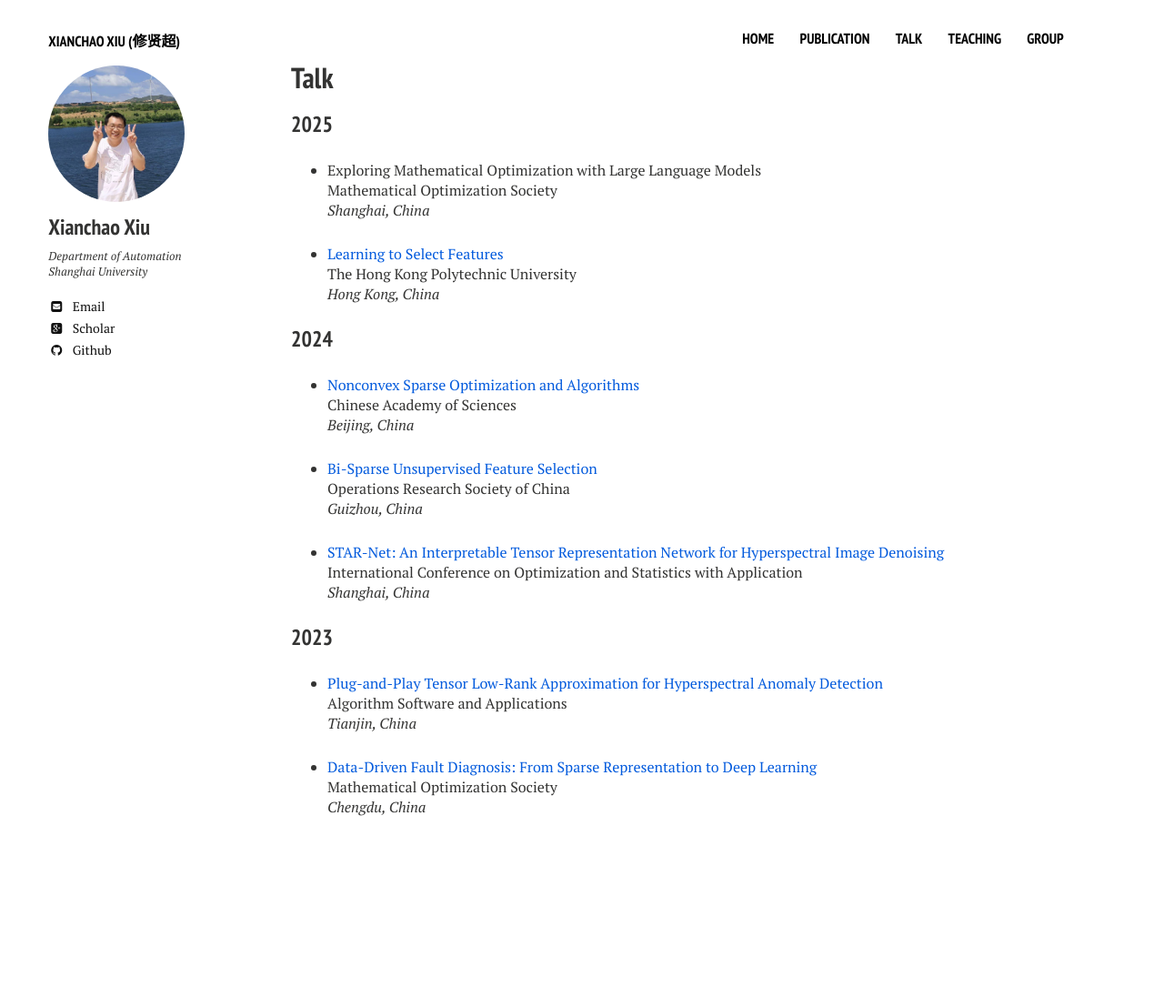
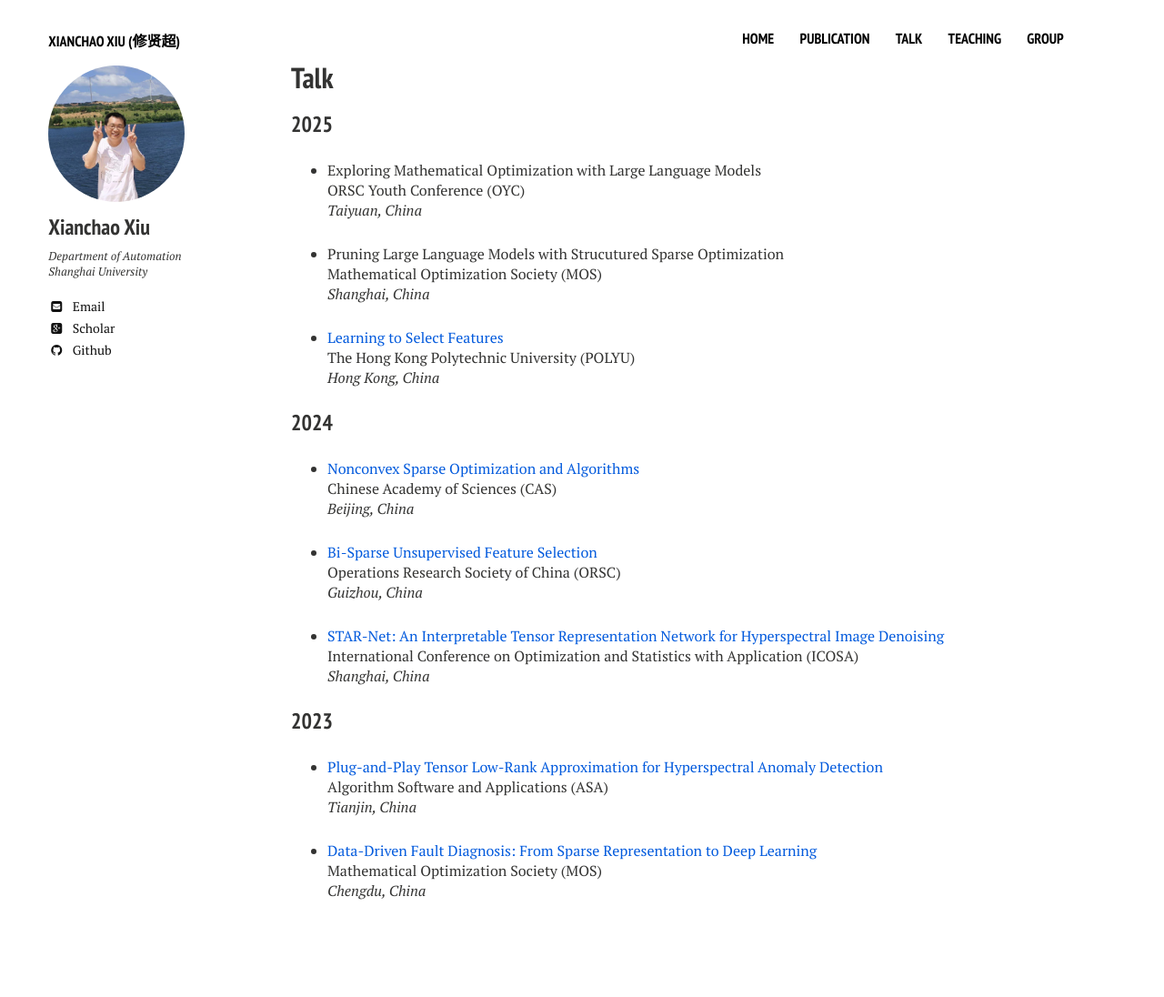
Before and after one commit to xianchaoxiu/xianchaoxiu.github.io, a Jekyll site: the page built from talk/index.md, in a window 1280 px wide. Shown: the whole page at 91% size. Built offline with Jekyll 4.4.1, drawn with Linux system fonts in a browser that asks for light colours; nearby versions of some CDN libraries; before the commit the page ends 1004 px from its top, so only the background shows below that.

Commit message:
Update index.md

```diff
--- a/talk/index.md
+++ b/talk/index.md
@@ -12,27 +12,32 @@ share: false
 ### 2025
 
 * Exploring Mathematical Optimization with Large Language Models <br>
-Mathematical Optimization Society <br>
+ORSC Youth Conference (OYC)<br>
+<i>Taiyuan, China</i><br>
+
+
+* Pruning Large Language Models with Strucutured Sparse Optimization<br>
+Mathematical Optimization Society (MOS)<br>
 <i>Shanghai, China</i><br>
 
 
 * <a href="../talk/2025-POLYU.pdf" class="textlink" target="_blank"> Learning to Select Features </a> <br>
-The Hong Kong Polytechnic University <br>
+The Hong Kong Polytechnic University (POLYU)<br>
 <i>Hong Kong, China</i><br>
 
 
 ### 2024
 
 * <a href="../talk/2024-CAS.pdf" class="textlink" target="_blank"> Nonconvex Sparse Optimization and Algorithms</a> <br>
-Chinese Academy of Sciences <br>
+Chinese Academy of Sciences  (CAS)<br>
 <i>Beijing, China</i><br>
 
 * <a href="../talk/2024-ORSC.pdf" class="textlink" target="_blank"> Bi-Sparse Unsupervised Feature Selection </a> <br>
-Operations Research Society of China<br>
+Operations Research Society of China (ORSC)<br>
 <i>Guizhou, China</i><br>
 
 * <a href="../talk/2024-ICOSA.pdf" class="textlink" target="_blank"> STAR-Net: An Interpretable Tensor Representation Network for Hyperspectral Image Denoising </a> <br>
-International Conference on Optimization and Statistics with Application <br>
+International Conference on Optimization and Statistics with Application  (ICOSA)<br>
 <i>Shanghai, China</i><br>
 
 
@@ -40,10 +45,10 @@ International Conference on Optimization and Statistics with Application <br>
 ### 2023
 
 * <a href="../talk/2023-ASA.pdf" class="textlink" target="_blank"> Plug-and-Play Tensor Low-Rank Approximation for Hyperspectral Anomaly Detection </a> <br>
-Algorithm Software and Applications <br>
+Algorithm Software and Applications (ASA) <br>
 <i>Tianjin, China</i><br>
 
 
 * <a href="../talk/2023-MOS.pdf" class="textlink" target="_blank"> Data-Driven Fault Diagnosis: From Sparse Representation to Deep Learning </a> <br>
-Mathematical Optimization Society <br>
+Mathematical Optimization Society (MOS)<br>
 <i>Chengdu, China</i><br>
```
